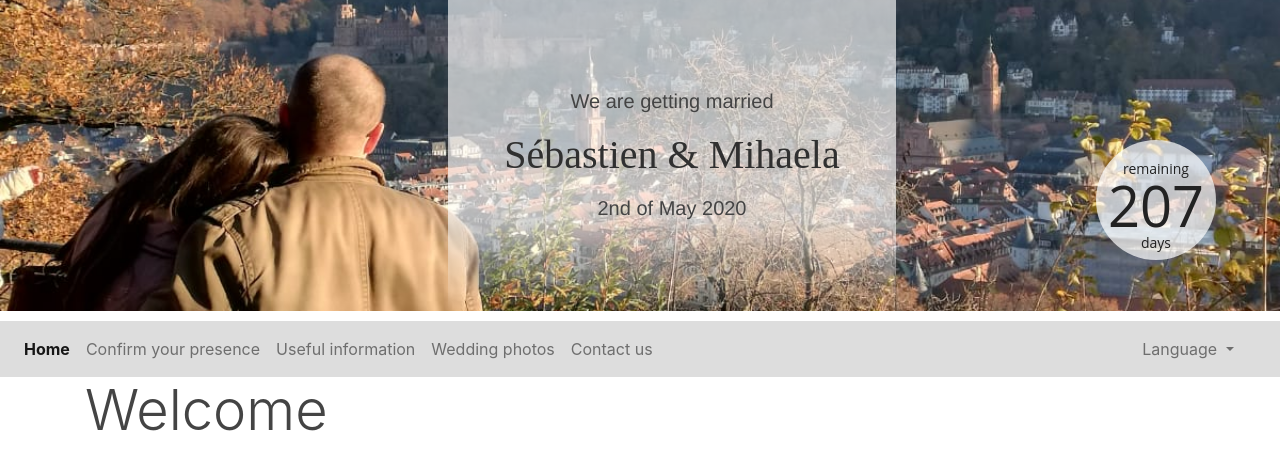
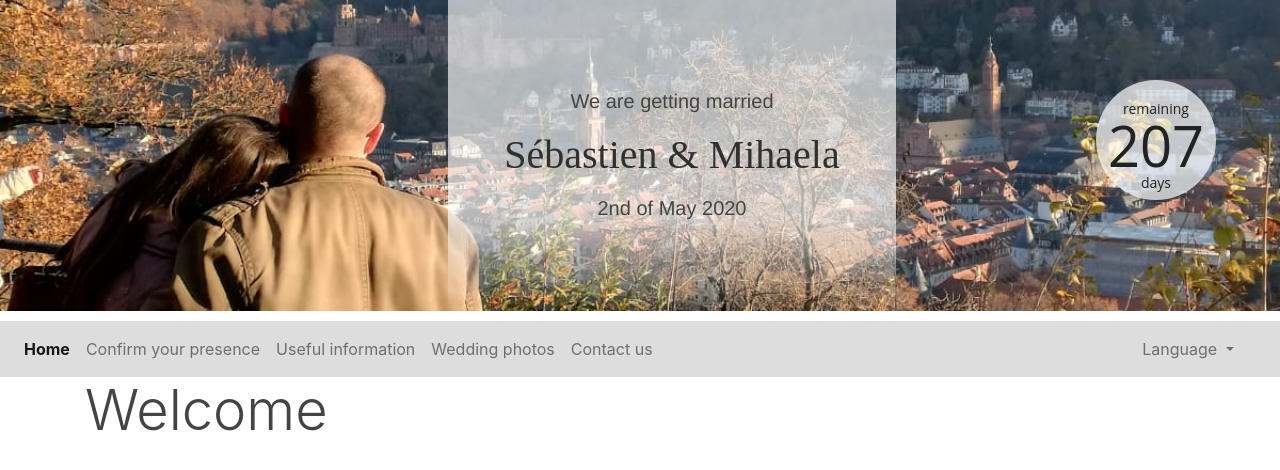
Before and after one commit to mihaelatimpu/WeddingWebsite, a website: page public/pages/home.html in a window 1280 px wide. Drawn offline with nearby package versions, Linux system fonts and the light colour scheme.

Commit message:
Fixed timer

```diff
--- a/public/css/styles.css
+++ b/public/css/styles.css
@@ -56,7 +56,6 @@ div {
 	display: block;
 }
 .timer {
-	transform: translateY(-50%);
 	display: inline-block;
 	vertical-align: middle;
 	zoom: 1;
@@ -67,9 +66,8 @@ div {
 	font-size: 14px;
 	width: 120px;
 	height: 120px;
-	margin:0;
 	right: 5%;
-	top: 25%;
+	top: 10%;
 	line-height: 37px;
 	color: #222;
 	font-family: "Open Sans"!important;
```
